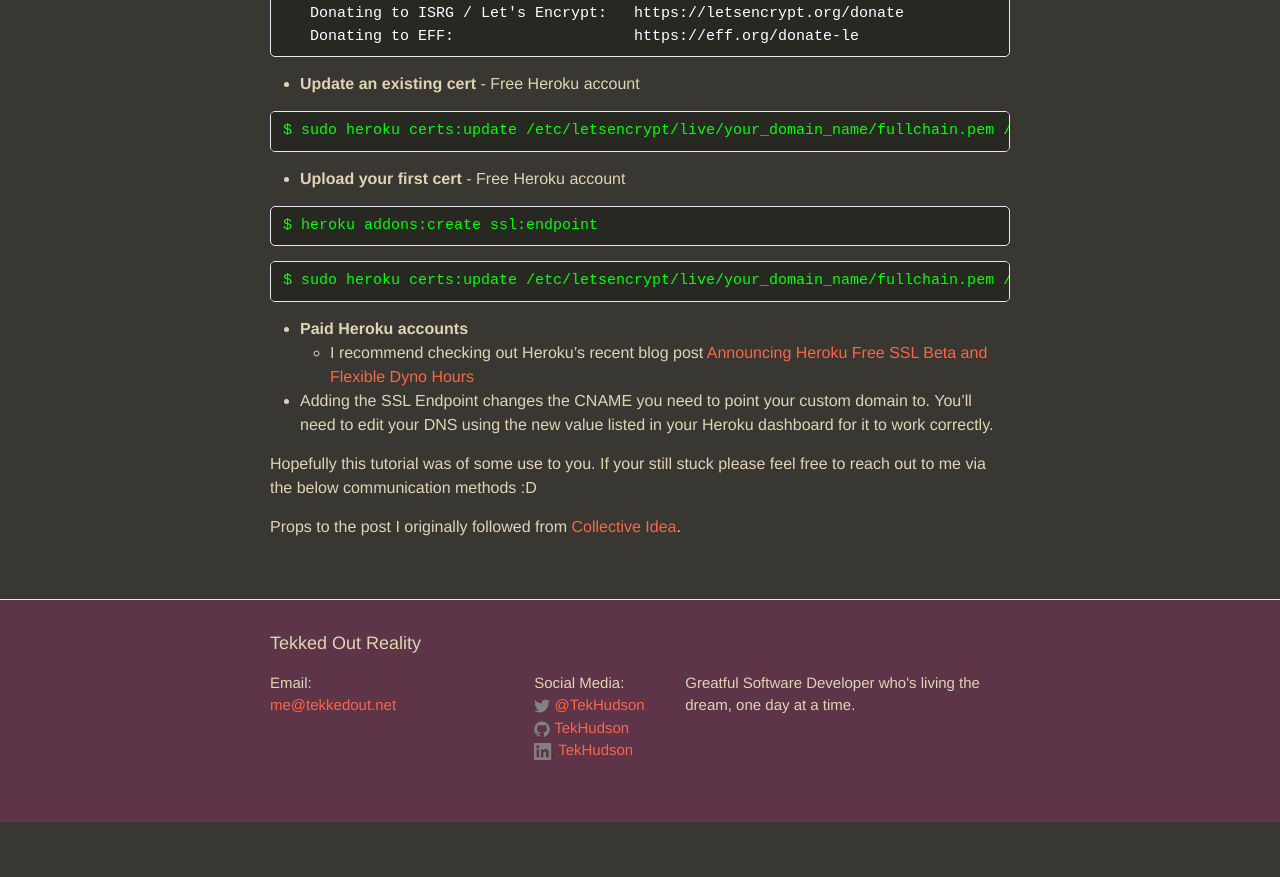
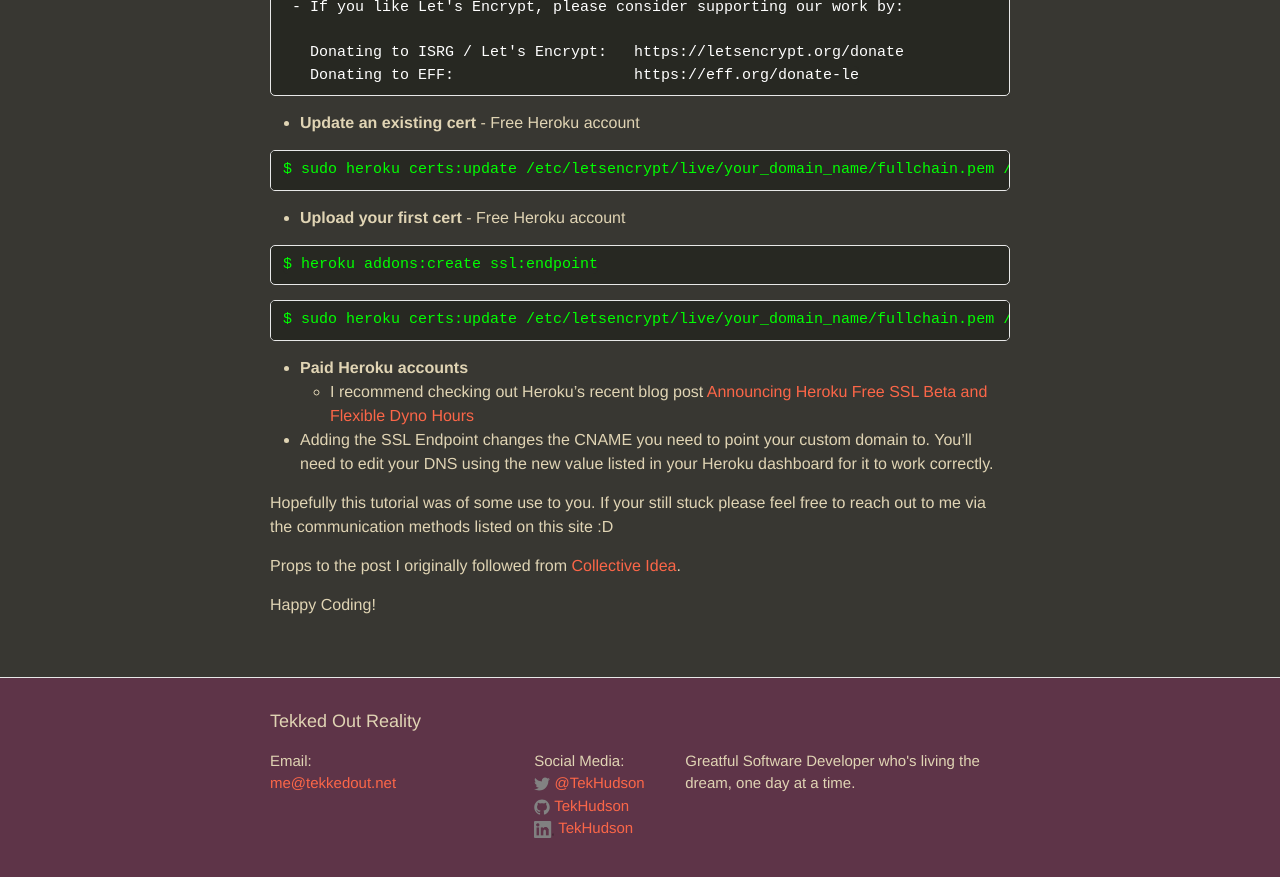
Before and after one commit to tekHudson/blog.tekkedout.net, a Jekyll site: the page built from _posts/2016-05-19-letsencrypt-for-heroku-rails-app.markdown, in a window 1280 px wide and 900 px high, scrolled down 3555 px. Shown: the top 877 px of the window. Built offline with Jekyll 4.4.1, drawn with Linux system fonts in a browser that asks for light colours; comment, search, counter and statistics services are not loaded; before the commit the page ends 4377 px from its top, so only the background shows below that.

Commit message:
Update old posts and add new post

```diff
--- a/_posts/2016-05-09-sublime-tektip-1.markdown
+++ b/_posts/2016-05-09-sublime-tektip-1.markdown
@@ -1,6 +1,6 @@
 ---
 layout: post
-title:  TekTip 1: Sublime Text 3 - Remapping close tab
+title:  TekTip 1 - Sublime Text 3 Remapping Close Tab
 description: Remapping the 'close tab' action in Sublime Text 3 to prevent frustration.
 date:   2016-05-09 21:00:00 -0700
 categories: tektip sublime text 3 keyboard mapping
@@ -24,4 +24,6 @@
 ]
 {% endhighlight %}
 
-I hope this is of use to all you fellow Sublimites. If you have any questions please feel free to hit me up {% include icon-twitter.html username=site.twitter_username %}
+I hope this is of use to all you fellow Sublimites. If you have any questions please feel free to reach out to me via the communication methods listed on this site.
+
+Happy Coding!
--- a/_posts/2016-05-19-letsencrypt-for-heroku-rails-app.markdown
+++ b/_posts/2016-05-19-letsencrypt-for-heroku-rails-app.markdown
@@ -69,7 +69,7 @@
 
 * Create a new controller (or use an existing one) to handle this request:
 
-{% highlight ruby %}
+{% highlight ruby linenos %}
 class LetsencryptController < ApplicationController
   skip_before_action :authenticate_user!
 
@@ -133,6 +133,8 @@
 
 * Adding the SSL Endpoint changes the CNAME you need to point your custom domain to. You’ll need to edit your DNS using the new value listed in your Heroku dashboard for it to work correctly.
 
-Hopefully this tutorial was of some use to you. If your still stuck please feel free to reach out to me via the below communication methods :D
+Hopefully this tutorial was of some use to you. If your still stuck please feel free to reach out to me via the communication methods listed on this site :D
 
 Props to the post I originally followed from [Collective Idea](http://collectiveidea.com/blog/archives/2016/01/12/lets-encrypt-with-a-rails-app-on-heroku/).
+
+Happy Coding!
```
Also changed, not shown: _posts/2016-06-02-add-twitter-card-to-blog-post.markdown (added, +62 -0 lines).
